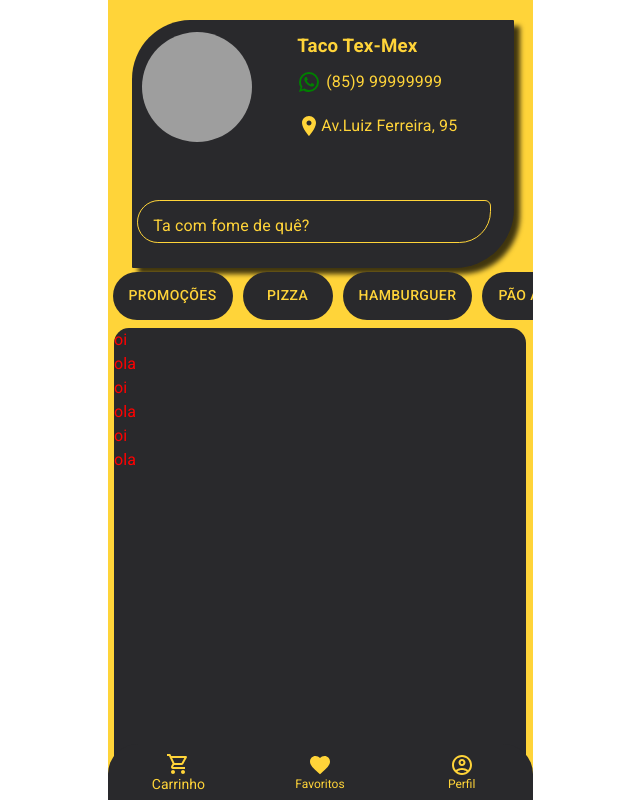
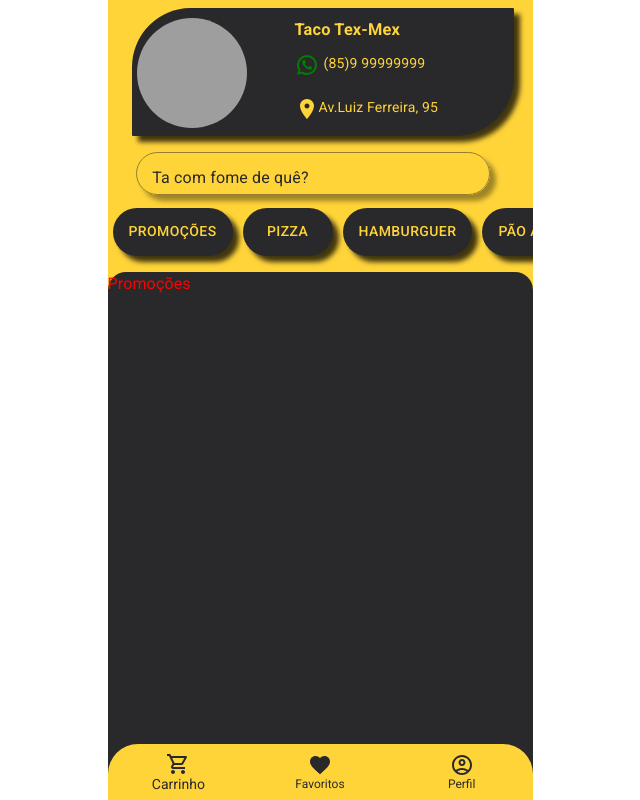
Before and after one commit to CHenriqueRibeiro/Delivery-System, a React (Vite) app in the folder Delivery-system/: page / in a window 1280 px wide. Shown: the whole page, without its empty margins (320-960 px from the left). Built offline with nearby package versions, Linux system fonts and the light colour scheme; grey boxes are pictures that could not be loaded.

Commit message:
boot menu

```diff
--- a/Delivery-system/src/components/Footer/footer.css
+++ b/Delivery-system/src/components/Footer/footer.css
@@ -6,11 +6,11 @@
 
 }
 .footer .contentfooter{
-    background-color: #29292C;
+    background-color: #FFD439;
     border-radius: 30px 30px 0 0;
 }
 .footer .iconsfooter{
-    color: #FFD439;
+    color:#29292C;
 
 }
-.Mui-selected{color: #ffd439!important;}
+.Mui-selected{color: #29292C!important;}
--- a/Delivery-system/src/components/Header/header.css
+++ b/Delivery-system/src/components/Header/header.css
@@ -5,9 +5,10 @@
   justify-content: center;
   align-items: center;
   position: absolute;
-  top: 20px;
+  top: 0.5rem;
+  bottom: 37vh;
   background-color: #29292c;
-  height: 31vh;
+  height: 8rem;
   border-radius: 59px 1px 59px 1px;
   box-shadow: 6px 6px 5px 0px rgba(0,0,0,0.75);
 }
--- a/Delivery-system/src/components/Input/input.css
+++ b/Delivery-system/src/components/Input/input.css
@@ -1,32 +1,31 @@
 * {
-
-  border-color: #ffd439 !important;
+  border-color: #29292c !important;
 }
 
 .inputbox {
   height: 50px;
   position: absolute;
-  top: 25%;
-    left: 7%;
+  top: 9.5rem;
+  left: 1.8rem;
 }
-
 
 #outlined-basic {
   position: relative;
   max-width: 326px;
   width: 75vw;
   height: 10px;
-  color: #ffd439 !important;
+  color: #000000 !important;
 }
 
 label {
-  color: #ffd439 !important;
+  color: #29292c !important;
   left: 2px !important;
   top: -2px !important;
 }
-input {
-  border-radius: 59px 1px 59px 1px;
+
+fieldset {
+  border-radius: 59px !important;
+  background-color: #ffd439;
+  opacity: 0.5;
+  box-shadow: 6px 6px 5px 0px rgba(0, 0, 0, 0.75);
 }
-fieldset {
-  border-radius: 33px 9px 47px 31px !important;
-}
--- a/Delivery-system/src/components/Logo/logo.css
+++ b/Delivery-system/src/components/Logo/logo.css
@@ -1,12 +1,12 @@
 .containerlogo {
-  display: flex;
-  justify-content: end;
-  flex-direction: row;
-  position: absolute;
-  top: 22px;
-  left: 8%;
-  width: 99%;
-  height: 150px;
+  font-size: 14px;
+    display: flex;
+    justify-content: end;
+    flex-direction: row;
+    position: absolute;
+    top: 1%;
+    left: 7%;
+    width: 100%;
 }
 .containerlogo .imglogo {
   border-radius: 50%;
--- a/Delivery-system/src/components/Menu/menu.css
+++ b/Delivery-system/src/components/Menu/menu.css
@@ -1,7 +1,7 @@
 #as{
   position: absolute;
   z-index: 1800;
-  bottom: 60%;
+  top: 13rem;
 
   /* max-width: 8000px; */
   width: 100%;
@@ -12,11 +12,11 @@
   color: red;
   background-color:#29292C;
   height: 150vh;
-  width: 97%;
+  width: 100%;
   position: absolute;
-  top: 41%;
+  top: 17rem;
 
-  border-radius: 15px;
+  border-radius: 18px;
 }
 #as .css-145v6pe-MuiButtonBase-root-MuiTabScrollButton-root.Mui-disabled{
   display: none;
@@ -35,6 +35,9 @@
   background-color:rgb(41, 41, 44);
   margin-right: 5px;
   margin-left: 5px;
-
+  box-shadow: 6px 6px 5px 0px rgba(0,0,0,0.75);
 
 }
+#as .css-69z67c-MuiTabs-scroller{
+  height: 60px;
+}
--- a/Delivery-system/src/components/Menu/menu.jsx
+++ b/Delivery-system/src/components/Menu/menu.jsx
@@ -65,10 +65,9 @@ export default function BasicTabs() {
 
 
       <CustomTabPanel value={value} index={0}>
-      <div>oi</div>
-        <div>ola</div><div>oi</div>
-        <div>ola</div><div>oi</div>
-        <div>ola</div>
+      <div>
+        Promoções
+      </div>
       </CustomTabPanel>
       <CustomTabPanel value={value} index={1}>
         <div>oi</div>
```
